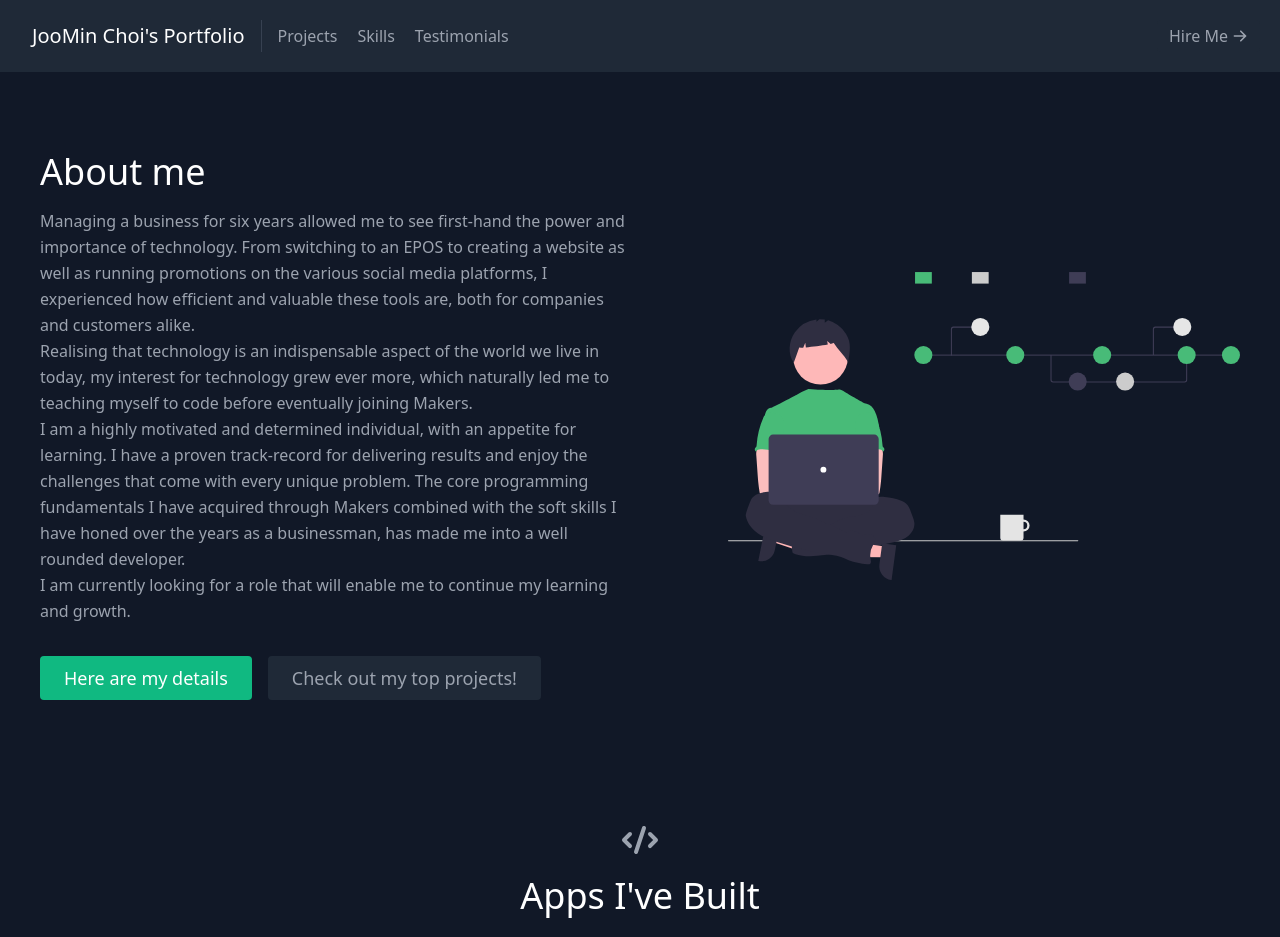
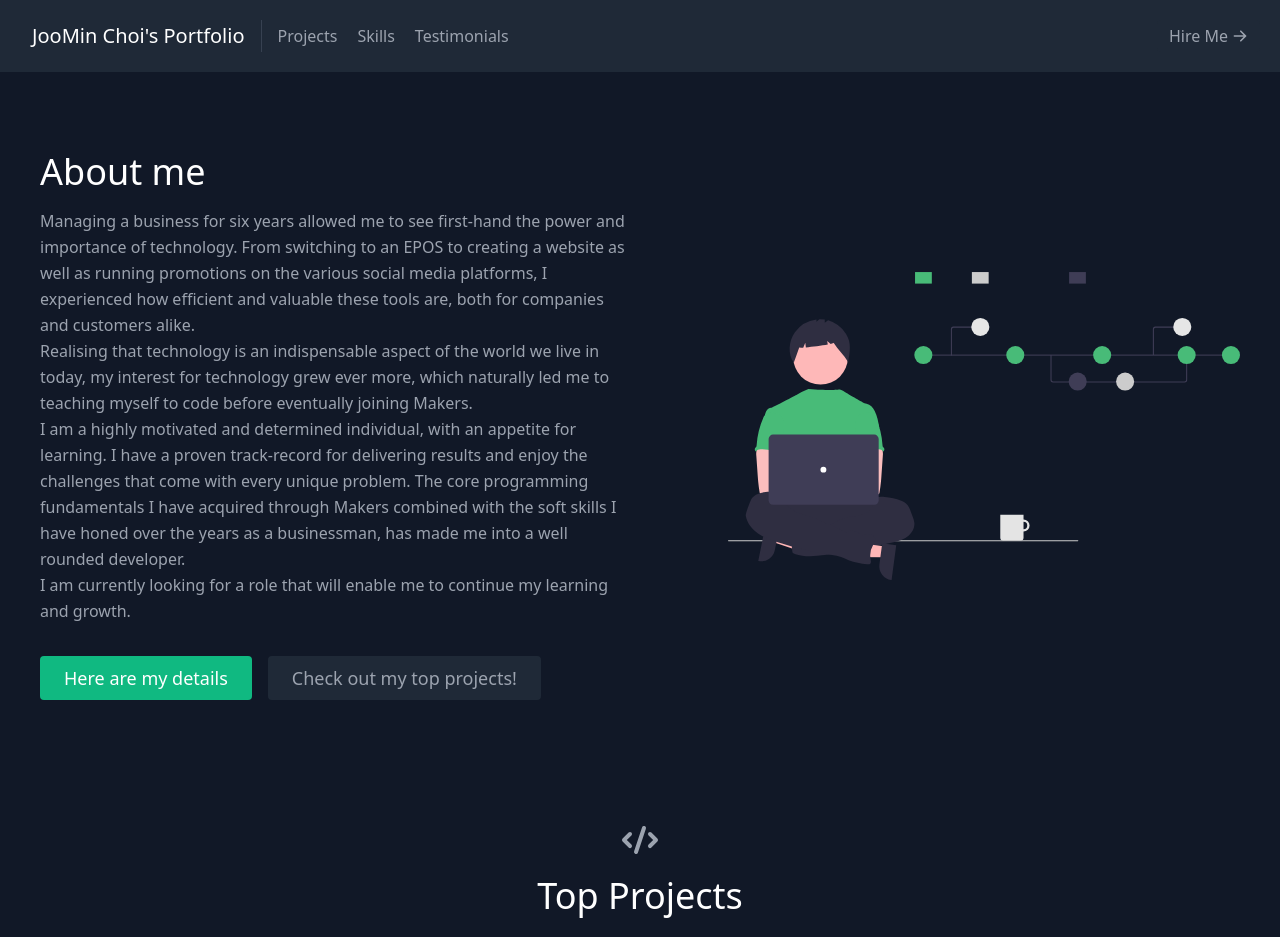
Before and after one commit to joominchoi/portfolio, a React (Create React App) app: page / in a window 1280 px wide. Shown: the top 937 px of the page. Built offline with nearby package versions, Linux system fonts and the light colour scheme.

Commit message:
fixed hover function on project image so it goes under the navbar

```diff
--- a/src/components/Projects.js
+++ b/src/components/Projects.js
@@ -10,7 +10,7 @@ export default function Projects() {
         <div className="flex flex-col w-full mb-20">
           <CodeIcon className="mx-auto inline-block w-10 mb-4" />
           <h1 className="sm:text-4xl text-3xl font-medium title-font mb-4 text-white">
-            Apps I've Built
+            Top Projects
           </h1>
           <p className="lg:w-2/3 mx-auto leading-relaxed text-base">
             Lorem ipsum, dolor sit amet consectetur adipisicing elit. Explicabo
@@ -24,13 +24,13 @@ export default function Projects() {
               href={project.link}
               key={project.image}
               className="sm:w-1/2 w-100 p-4">
-              <div className="flex relative">
+              <div className="flex sticky">
                 <img
                   alt="gallery"
                   className="absolute inset-0 w-full h-full object-cover object-center"
                   src={project.image}
                 />
-                <div className="px-8 py-10 relative z-10 w-full border-4 border-gray-800 bg-gray-900 opacity-0 hover:opacity-100">
+                <div className="px-8 py-10 relative z-10 w-full border-4 border-gray-700 bg-gray-900 opacity-0 hover:opacity-90">
                   <h2 className="tracking-widest text-sm title-font font-medium text-green-400 mb-1">
                     {project.subtitle}
                   </h2>
```
